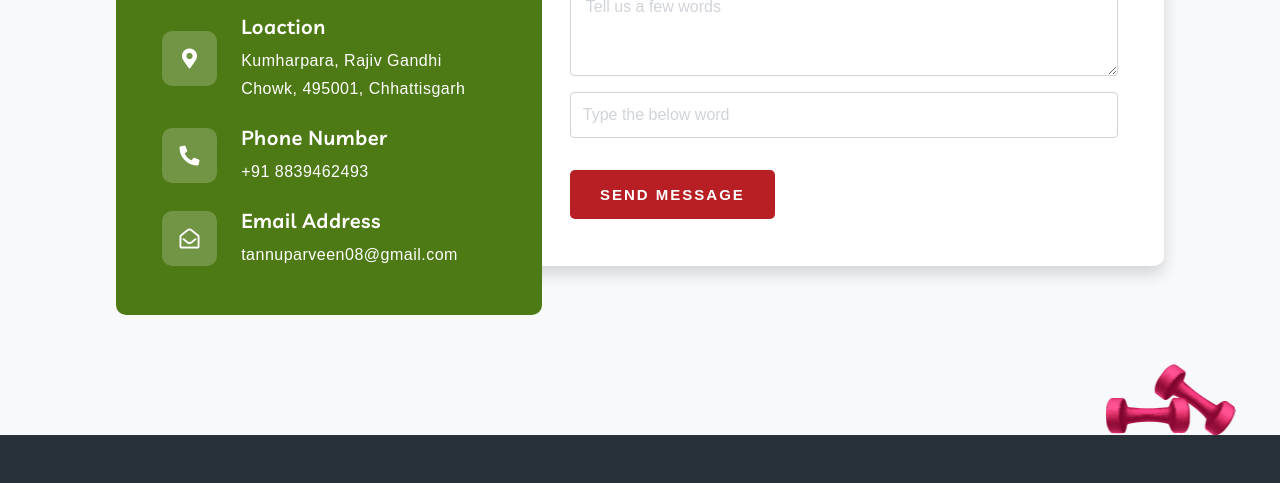
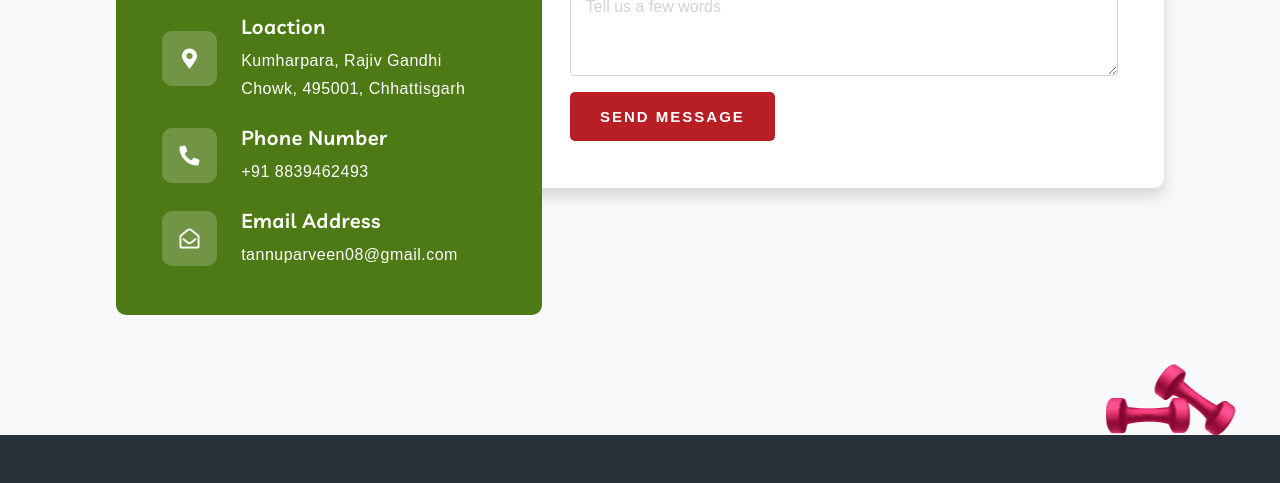
Before and after one commit to mdmonis25/Diet-By-Tannu-Not-Maintained, a plain HTML site: page index.html in a window 1280 px wide. Shown: the part 5720-6203 px from the top of the page. Drawn offline with Linux system fonts and the light colour scheme; a web font is replaced by a local one.

Commit message:
html updated for form submission

```diff
--- a/index.html
+++ b/index.html
@@ -722,7 +722,7 @@
                         <label for="email">Your Email
                           <span class="quform-required">*</span></label>
                         <div class="quform-input">
-                          <input class="form-control" id="email" type="text" name="email"
+                          <input class="form-control" id="from" name="from" type="text"
                             placeholder="Your email here" />
                         </div>
                       </div>
@@ -763,20 +763,6 @@
                       </div>
                     </div>
                     <!-- End Textarea element -->
-                    <!-- Begin Captcha element -->
-                    <div class="col-md-12">
-                      <div class="quform-element">
-                        <div class="form-group">
-                          <div class="quform-input">
-                            <input class="form-control" id="type_the_word" type="text" name="type_the_word"
-                              placeholder="Type the below word" />
-                          </div>
-                        </div>
-                        <div class="form-group">
-                        </div>
-                      </div>
-                    </div>
-                    <!-- End Captcha element -->
                     <!-- Begin Submit button -->
                     <div class="col-md-12">
                       <div class="quform-submit-inner">
```
